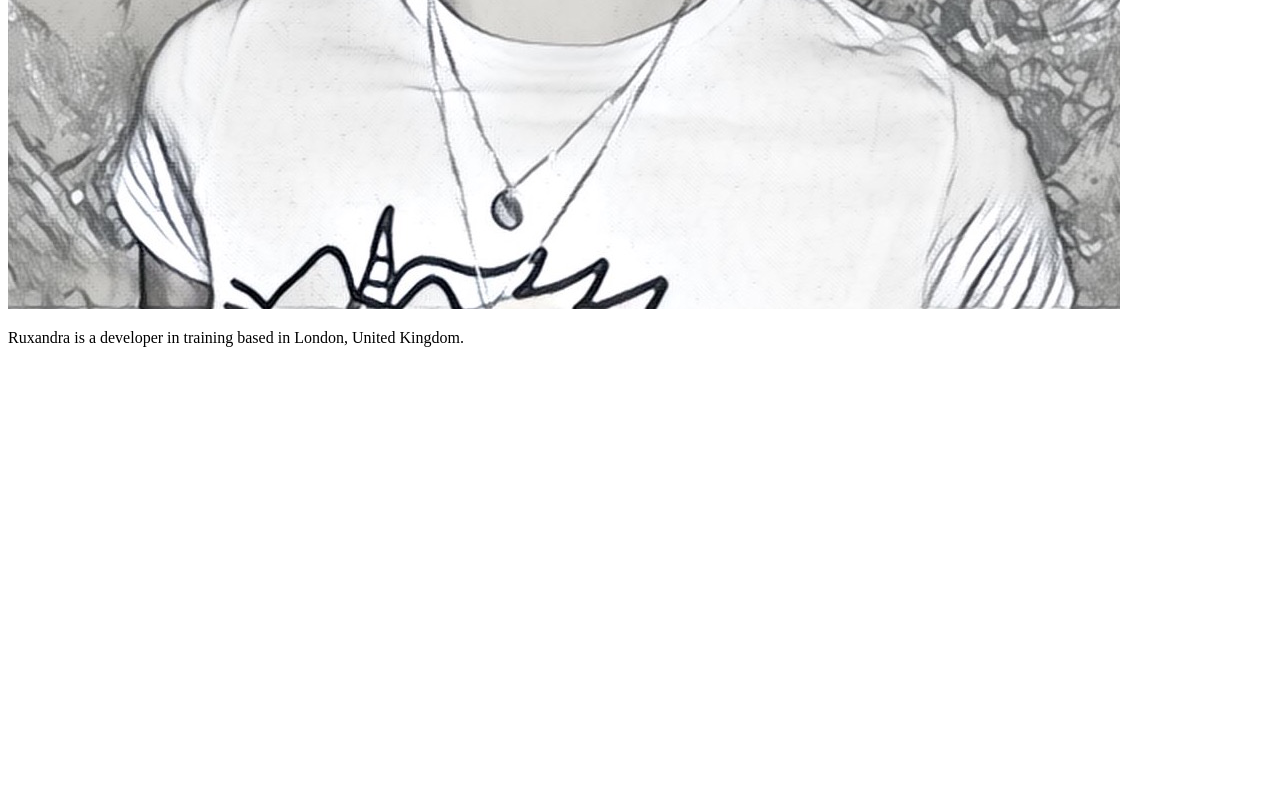
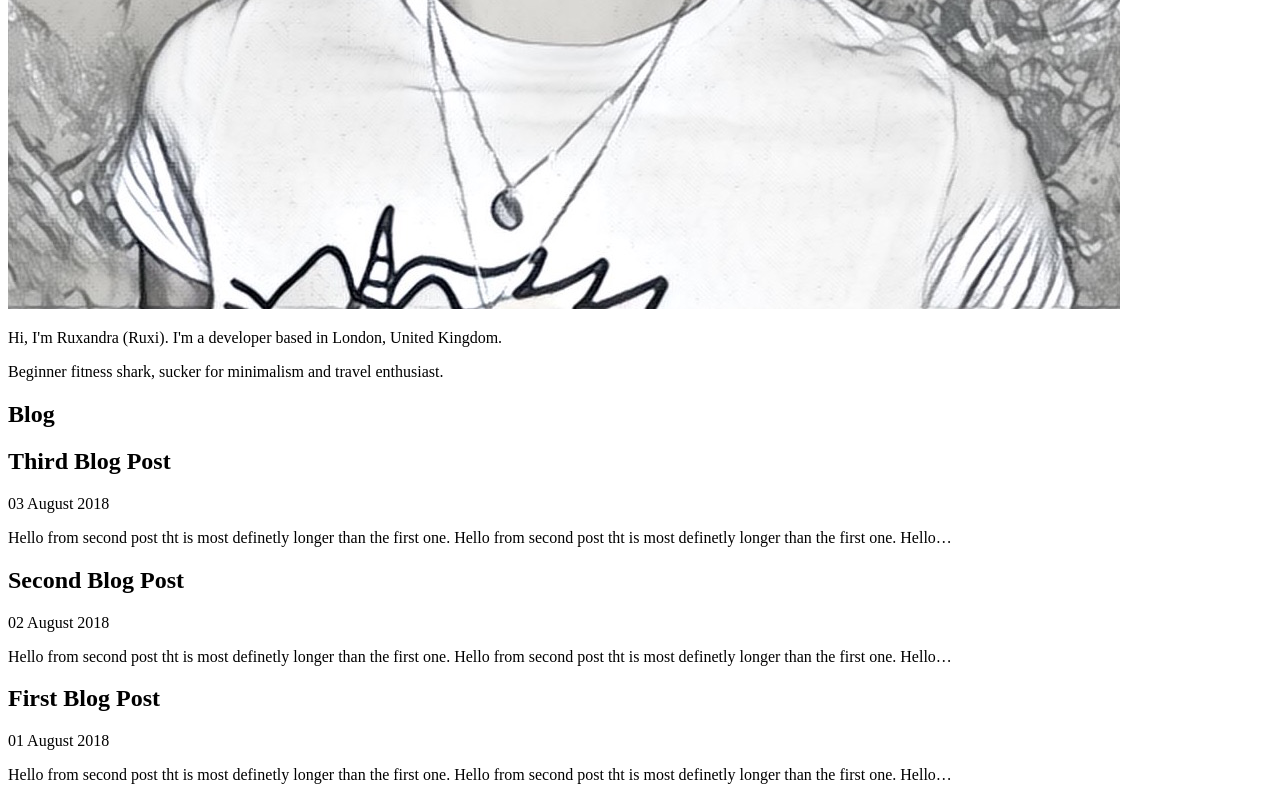
Before and after one commit to ruxiang05/ruxiang.me, a Gatsby site: page / in a window 1280 px wide. Shown: the part 817-1617 px from the top of the page. Before the commit the page ends 1180 px from the top, so only its background shows below. Built offline with nearby package versions, Linux system fonts and the light colour scheme; Gatsby itself is replaced by a stand-in of ours.

Commit message:
Add preview to home

```diff
--- a/gatsby-node.js
+++ b/gatsby-node.js
@@ -23,7 +23,7 @@ exports.createPages = ({boundActionCreators, graphql}) => {
       return Promise.reject(res.errors);
     }
 
-    const posts = res.data.allMarkdownRemark.edges
+    const posts = res.data.allMarkdownRemark.edges;
     posts.forEach(({node}, index) => {
       createPage({
         path: node.frontmatter.path,
--- a/src/components/header.jsx
+++ b/src/components/header.jsx
@@ -12,7 +12,7 @@ const Header = ({ location }) => {
       <div>Ruxandra Anghel</div>
       <nav>
         <NavItem page="home" />
-        <NavItem page="portfolio" />
+        {/*<NavItem page="portfolio" />*/}
         <NavItem page="hobbies" />
         <NavItem page="blog" />
       </nav>
--- a/src/components/post-preview.jsx
+++ b/src/components/post-preview.jsx
@@ -5,8 +5,8 @@ const PostPreview = ({header, date, content}) => {
   return (
     <div className='post-preview'>
       <h2>{header}</h2>
-      <small>{date}</small>
-      <div dangerouslySetInnerHTML={{ __html: content }} />
+      <p>{date}</p>
+      <p dangerouslySetInnerHTML={{ __html: content }} />
     </div>
   )
 }
--- a/src/pages/2018-07-01-first-blog-post/index.md
+++ b/src/pages/2018-07-01-first-blog-post/index.md
@@ -4,4 +4,11 @@ title: 'First Blog Post'
 date: '01 August 2018'
 ---
 
-Hello
+Hello from second post tht is most definetly longer than the first one.
+Hello from second post tht is most definetly longer than the first one.
+Hello from second post tht is most definetly longer than the first one.
+Hello from second post tht is most definetly longer than the first one.
+Hello from second post tht is most definetly longer than the first one.
+Hello from second post tht is most definetly longer than the first one.
+Hello from second post tht is most definetly longer than the first one.
+Hello from second post tht is most definetly longer than the first one.
--- a/src/pages/2019-07-03-third-blog-post/index.md
+++ b/src/pages/2019-07-03-third-blog-post/index.md
@@ -4,4 +4,11 @@ title: 'Third Blog Post'
 date: '03 August 2018'
 ---
 
-Hello there
+Hello from second post tht is most definetly longer than the first one.
+Hello from second post tht is most definetly longer than the first one.
+Hello from second post tht is most definetly longer than the first one.
+Hello from second post tht is most definetly longer than the first one.
+Hello from second post tht is most definetly longer than the first one.
+Hello from second post tht is most definetly longer than the first one.
+Hello from second post tht is most definetly longer than the first one.
+Hello from second post tht is most definetly longer than the first one.
--- a/src/pages/blog.jsx
+++ b/src/pages/blog.jsx
@@ -26,7 +26,7 @@ const Blog = ({ data }) => (
 
 export const pageQuery = graphql`
          query IndexQuery {
-           allMarkdownRemark(limit: 10, sort: { fields: [frontmatter___date], order: DESC }) {
+           allMarkdownRemark(sort: { fields: [frontmatter___date], order: DESC }, limit: 10) {
              edges {
                node {
                  html
@@ -35,6 +35,7 @@ export const pageQuery = graphql`
                  frontmatter {
                    title
                    path
+                   date
                  }
                }
              }
--- a/src/pages/index.jsx
+++ b/src/pages/index.jsx
@@ -1,14 +1,53 @@
 import React from 'react';
-import Title from '../components/title';
-import me from '../../assets/me.png'
+import me from '../../assets/me.png';
+import PostPreview from '../components/post-preview';
 
-const IndexPage = () => (
+const IndexPage = ({ data }) => (
   <main>
-    <div className='home'>
-      <img src={me}/>
-      <p>Ruxandra is a developer in training based in London, United Kingdom.</p>
-    </div>
+    <section className="intro">
+      <img src={me} />
+      <div>
+        <p>
+          Hi, I'm Ruxandra (Ruxi). I'm a developer based in London,
+          United Kingdom.
+        </p>
+        <p>Beginner fitness shark, sucker for minimalism and travel enthusiast.</p>
+      </div>
+    </section>
+    <section className="preview">
+      <h1 className="preview-title">Blog</h1>
+      <div className="posts">
+        {data.allMarkdownRemark.edges.map(post => (
+          <PostPreview
+            header={post.node.frontmatter.title}
+            date={post.node.frontmatter.date}
+            content={post.node.excerpt}
+          />
+        ))}
+      </div>
+    </section>
   </main>
 );
 
+export const previewBlogQuery = graphql`
+  query PreviewBlogQuery {
+    allMarkdownRemark(
+      sort: { fields: [frontmatter___date], order: DESC }
+      limit: 3
+    ) {
+      edges {
+        node {
+          html
+          id
+          excerpt(pruneLength: 150)
+          frontmatter {
+            title
+            path
+            date
+          }
+        }
+      }
+    }
+  }
+`;
 export default IndexPage;
--- a/src/templates/post.jsx
+++ b/src/templates/post.jsx
@@ -8,10 +8,9 @@ const Template = ({data, pathContext}) => {
   const {markdownRemark: post} = data;
   const {title, date} = post.frontmatter;
   const { next, prev } = pathContext;
-  // TODO: replace div with React.Fragment
   return <main className="post">
       <Title title={title} />
-      <small>{date}</small>
+      <p>{date}</p>
       <div className="content" dangerouslySetInnerHTML={{ __html: post.html }} />
       {(next || prev) && <div className='routing'>
         {next && <Link className="prev" to={next.frontmatter.path}>
--- a/styles/footer.scss
+++ b/styles/footer.scss
@@ -1,6 +1,7 @@
 footer {
   display: flex;
   flex-direction: column;
+  align-items: center;
   padding: 1rem 2rem;
   border-top: 1px rgba($tertiary, 0.2) solid;
   width: 100%;
--- a/styles/hobby.scss
+++ b/styles/hobby.scss
@@ -11,10 +11,7 @@
 
   & h2 {
     font-family: $main-font;
-    margin-bottom: 3rem;
-  }
-  & p {
-    margin: 0;
+    margin-bottom: 2rem;
   }
 
   & a {
--- a/styles/home.scss
+++ b/styles/home.scss
@@ -1,7 +1,8 @@
-.home {
+.intro {
   display: flex;
   flex-direction: column;
   align-items: center;
+  margin-top: 1rem;
 
   & img {
     margin: 0;
@@ -11,15 +12,25 @@
   }
 
   & p {
-    margin: 20px 0;
     line-height: 2rem;
+    margin-top: 1rem;
+  }
+}
+
+.preview {
+  display: flex;
+  flex-direction: column;
+  margin: 2rem 0;
+
+  & h1 {
+    font-size: 2rem;
   }
 }
 
 @media screen and (min-width: 768px) {
-  .home {
+  .intro {
     flex-direction: row;
-    justify-content: space-evenly;
+    justify-content: space-between;
     font-size: 1.5rem;
 
     & img {
@@ -31,4 +42,8 @@
       padding-left: 2rem;
     }
   }
+
+  .preview {
+    justify-content: space-evenly;
+  }
 }
--- a/styles/main.scss
+++ b/styles/main.scss
@@ -8,26 +8,37 @@ body {
   background-color: $secondary;
 }
 
+h1 {
+  font-family: $accent-font;
+}
+
+h2 {
+  font-family: $main-font;
+}
+
+p {
+  margin: 0;
+}
+
 main {
-  padding: 1rem 2rem;
+  padding: 1rem 2rem 3rem;
   margin-top: 130px;
 }
 
 .title {
   text-align: center;
-  font-family: $accent-font;
   font-size: 2rem;
-  padding: 10px 0 60px 0;
+  padding: 1rem 0 4rem 0;
   margin: 0;
 }
 
 @media screen and (min-width: 768px) {
   main {
-    margin-top: 90px;
-    padding: 1.5rem 3rem;
+    margin-top: 6rem;
+    padding: 1.5rem 6rem;
   }
 
   .title {
-    padding: 40px 0 100px 0;
+    padding: 4rem 0 6rem 0;
   }
 }
--- a/styles/post-preview.scss
+++ b/styles/post-preview.scss
@@ -7,9 +7,4 @@
     font-size: 1.5rem;
     margin-bottom: 1rem;
   }
-
-  & small,
-  & div {
-    color: $tertiary;
-  }
 }
--- a/styles/post.scss
+++ b/styles/post.scss
@@ -9,6 +9,7 @@
 
   & .content {
     padding-top: 40px;
+    margin-bottom: 2rem;
   }
 
   & .routing {
```
Also changed, not shown: styles/blog.scss (+0 -7 lines).
